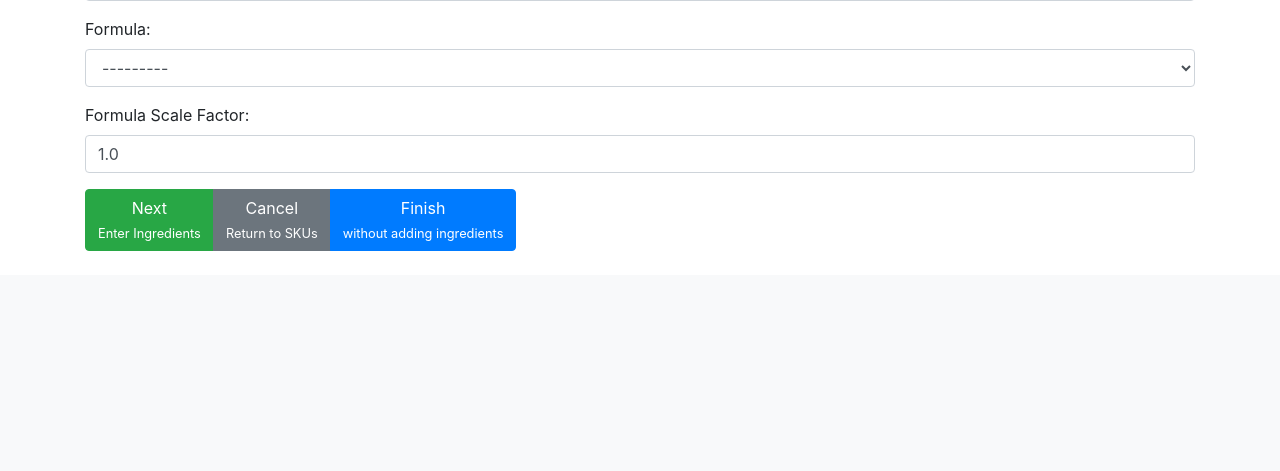
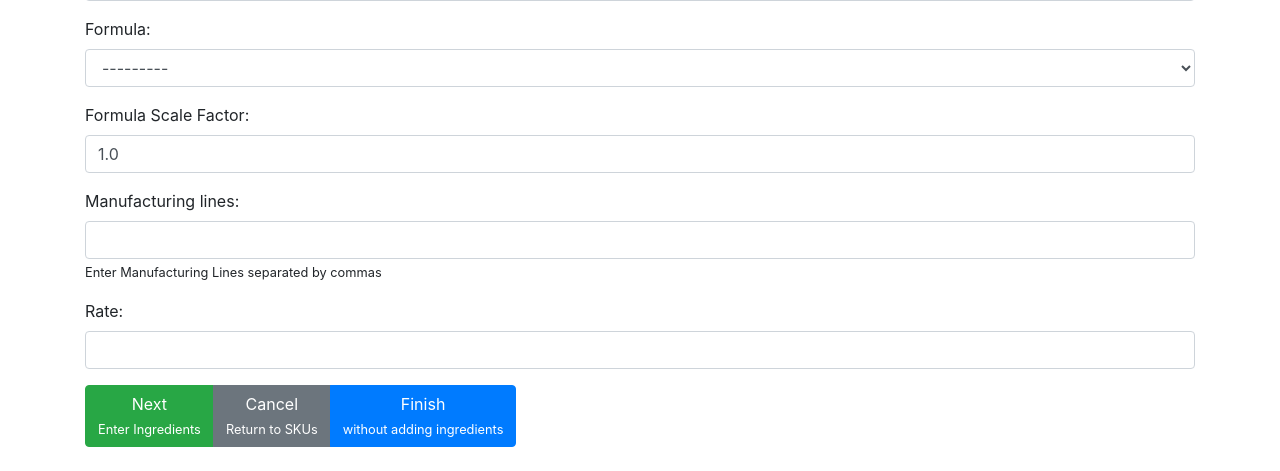
Before and after one commit to blhguo/hypomeals, a Django app: page /add-sku in a window 1280 px wide. Shown: the part 1211-1682 px from the top of the page. Before the commit the page ends 1462 px from the top, so only its background shows below. Run offline with Django 3.2, Linux system fonts and the light colour scheme; the visitor is signed in with stand-in values (Sample User, id 1); data that the repository does not hold is empty; some libraries are stand-ins or nearby versions.

Commit message:
Phase 1 Done

```diff
--- a/hypomeals/meals/forms.py
+++ b/hypomeals/meals/forms.py
@@ -21,7 +21,7 @@ from meals import utils
 from meals.exceptions import CollisionOccurredException
 from meals.models import GoalItem, Goal
 from meals.models import Sku, Ingredient, ProductLine, Upc, Vendor, Formula
-from meals.models import FormulaIngredient
+from meals.models import FormulaIngredient, ManufacturingLine, SkuManufacturingLine
 from meals.utils import BootstrapFormControlMixin, FilenameRegexValidator
 
 logger = logging.getLogger(__name__)
@@ -574,12 +574,14 @@ class EditSkuForm(forms.ModelForm, utils.BootstrapFormControlMixin):
         + get_formula_choices(),
         required=True,
     )
-    manufacturing_line = forms.ChoiceField(
-        choices=lambda: BLANK_CHOICE_DASH
-        + [("custom", "Custom")]
-        + get_manufacturing_line_choices(),
+    manufacturing_lines = CsvAutocompletedField(
+        model=ManufacturingLine,
+        data_source=reverse_lazy("autocomplete_manufacturing_lines"),
         required=True,
+        attr="shortname",
+        help_text="Enter Manufacturing Lines separated by commas",
     )
+    rate = forms.FloatField(min_value=0.00)
 
     class Meta:
         model = Sku
@@ -595,9 +597,10 @@ class EditSkuForm(forms.ModelForm, utils.BootstrapFormControlMixin):
             "comment",
             "formula",
             "formula_scale",
-            "manufacturing_lines"
+            "manufacturing_lines",
+            "rate",
         ]
-        exclude = ["case_upc", "unit_upc", "product_line", "formula", "manufacturing_lines"]
+        exclude = ["case_upc", "unit_upc", "product_line", "formula", "manufacturing_lines", "rate"]
         widgets = {"comment": forms.Textarea(attrs={"maxlength": 4000})}
         labels = {"number": "SKU#"}
         help_texts = {
@@ -611,12 +614,16 @@ class EditSkuForm(forms.ModelForm, utils.BootstrapFormControlMixin):
         if "instance" in kwargs:
             instance = kwargs["instance"]
             if hasattr(instance, "pk") and instance.pk:
+                sku_manufacturing_lines = SkuManufacturingLine.objects.filter(sku = instance)
+                manufacturing_lines = ", ".join([instance.manufacturing_line.shortname for instance in sku_manufacturing_lines])
                 initial.update(
                     {
                         "case_upc": instance.case_upc.upc_number,
                         "unit_upc": instance.unit_upc.upc_number,
                         "product_line": instance.product_line.name,
                         "formula": instance.formula.name,
+                        "manufacturing_lines": manufacturing_lines,
+                        "rate": sku_manufacturing_lines[0].rate,
                     }
                 )
         super().__init__(*args, initial=initial, **kwargs)
@@ -677,6 +684,19 @@ class EditSkuForm(forms.ModelForm, utils.BootstrapFormControlMixin):
                 )
             except Formula.DoesNotExist:
                 data["formula"] = Formula(name=data["formula"])
+
+        if "manufacturing_lines" in data:
+            manufacturing_lines = self.cleaned_data["manufacturing_lines"]
+            manufacturing_lines_objs = []
+            for manufacturing_line in manufacturing_lines:
+                try:
+                    manufacturing_line_obj = ManufacturingLine.objects.get(shortname=manufacturing_line)
+                    manufacturing_lines_objs.append(manufacturing_line_obj)
+                except ManufacturingLine.DoesNotExist:
+                    error_message = "Manufactuing Line with Short Name: %s doesn't exist" % (manufacturing_line, )
+                    self.add_error(self.cleaned_data["manufacturing_line"], error_message)
+            data["manufacturing_lines"] = manufacturing_lines_objs
+
         return data
 
     @transaction.atomic
@@ -687,6 +707,15 @@ class EditSkuForm(forms.ModelForm, utils.BootstrapFormControlMixin):
         for fk in fks:
             self.cleaned_data[fk].save()
             setattr(instance, fk, self.cleaned_data[fk])
+        manufacturing_lines = self.cleaned_data["manufacturing_lines"]
+        SkuManufacturingLine.objects.filter(sku = instance).delete()
+        for manufacturing_line in manufacturing_lines:
+            print(manufacturing_line)
+            SkuManufacturingLine.objects.create(
+                sku=instance,
+                manufacturing_line=manufacturing_line,
+                rate=self.cleaned_data["rate"]
+            )
         instance.save()
         self.save_m2m()
         return instance
@@ -713,8 +742,8 @@ class FormulaForm(forms.Form, utils.BootstrapFormControlMixin):
 
     def save(self, commit=True):
         instance = FormulaIngredient(
-            sku_number=self.sku,
-            ingredient_number=self.cleaned_data["ingredient"],
+            formula=self.sku.formula,
+            ingredient=self.cleaned_data["ingredient"],
             quantity=self.cleaned_data["quantity"],
         )
         if commit:
--- a/hypomeals/meals/templates/meals/sku/edit_sku.html
+++ b/hypomeals/meals/templates/meals/sku/edit_sku.html
@@ -1,4 +1,5 @@
 {% extends 'meals/base.html' %}
+{% load staticfiles %}
 
 {% block title %}
     {% if editing %}Edit SKU #{{ sku_number }}{% else %}Add SKU{% endif %}
@@ -111,6 +112,7 @@ $(function() {
     })
 });
 </script>
+<script src="{% static 'meals/common.js' %}"></script>
 {% endblock %}
 
 {% block sku_active %}active{% endblock %}
--- a/hypomeals/meals/urls.py
+++ b/hypomeals/meals/urls.py
@@ -18,6 +18,11 @@ urlpatterns = [
         "ac-ingredients",
         views.autocomplete_ingredients,
         name="autocomplete_ingredients",
+    ),
+    path(
+        "ac-manufacturing-lines",
+        views.autocomplete_manufacturing_lines,
+        name="autocomplete_manufacturing_lines",
     ),
     path(
         "ac-product-lines",
--- a/hypomeals/meals/views/autocomplete.py
+++ b/hypomeals/meals/views/autocomplete.py
@@ -3,7 +3,7 @@ import functools
 from django.contrib.auth.decorators import login_required
 from django.http import JsonResponse
 
-from meals.models import Ingredient, ProductLine, Sku
+from meals.models import Ingredient, ProductLine, Sku, ManufacturingLine
 
 
 def autocomplete(request, manager, key="name"):
@@ -30,3 +30,6 @@ autocomplete_ingredients = login_required(
 autocomplete_product_lines = login_required(
     functools.partial(autocomplete, manager=ProductLine.objects)
 )
+autocomplete_manufacturing_lines = login_required(
+    functools.partial(autocomplete, key="shortname", manager=ManufacturingLine.objects)
+)
--- a/hypomeals/meals/views/formula.py
+++ b/hypomeals/meals/views/formula.py
@@ -28,7 +28,7 @@ def edit_formula(request, sku_number):
             logger.info("Cleaned data: %s", formset.cleaned_data)
             saved = []
             with transaction.atomic():
-                FormulaIngredient.objects.filter(sku_number=sku).delete()
+                FormulaIngredient.objects.filter(formula=sku.formula).delete()
                 for form, data in zip(formset.forms, formset.cleaned_data):
                     if "DELETE" not in data or data["DELETE"]:
                         continue
@@ -38,9 +38,9 @@ def edit_formula(request, sku_number):
             messages.info(request, f"Successfully inserted {len(saved)} ingredients.")
             return redirect("sku")
     else:
-        formulas = FormulaIngredient.objects.filter(sku_number=sku_number)
+        formulas = FormulaIngredient.objects.filter(formula=sku.formula)
         initial_data = [
-            {"ingredient": formula.ingredient_number.name, "quantity": formula.quantity}
+            {"ingredient": formula.ingredient.name, "quantity": formula.quantity}
             for formula in formulas
         ]
         formset = FormulaFormset(initial=initial_data, form_kwargs={"sku": sku})
```
Also changed, not shown: hypomeals/meals/templates/meals/sku/sku.html (+8 -0 lines).
